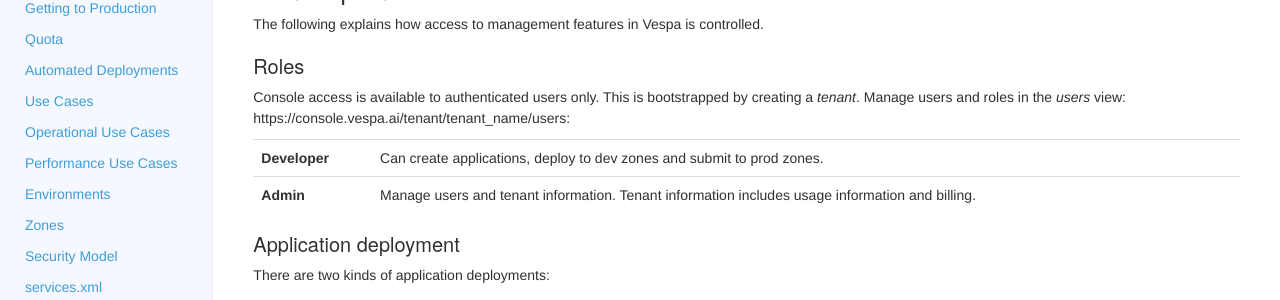
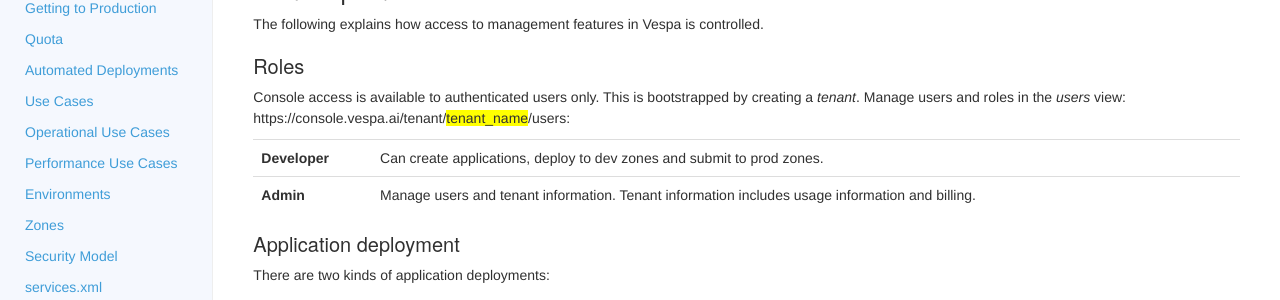
Before and after one commit to vespa-engine/cloud, a Jekyll site: the page built from security-model.html, in a window 1280 px wide and 900 px high, scrolled down 522 px. Shown: the part 171-471 px from the top of the window. Built offline with Jekyll 4.4.1, drawn with Linux system fonts in a browser that asks for light colours.

Commit message:
highlight

```diff
--- a/security-model.html
+++ b/security-model.html
@@ -79,7 +79,7 @@ The following explains how access to management features in Vespa is controlled.
 Console access is available to authenticated users only.
 This is bootstrapped by creating a <em>tenant</em>.
 <!-- ToDo with an <em>owner</em> - there is no concept of an owner ...-->
-Manage users and roles in the <em>users</em> view: https://console.vespa.ai/tenant/tenant_name/users:
+Manage users and roles in the <em>users</em> view: https://console.vespa.ai/tenant/<span style="background: yellow">tenant_name</span>/users:
 <table class="table">
 <thead></thead>
 <tbody>
```
